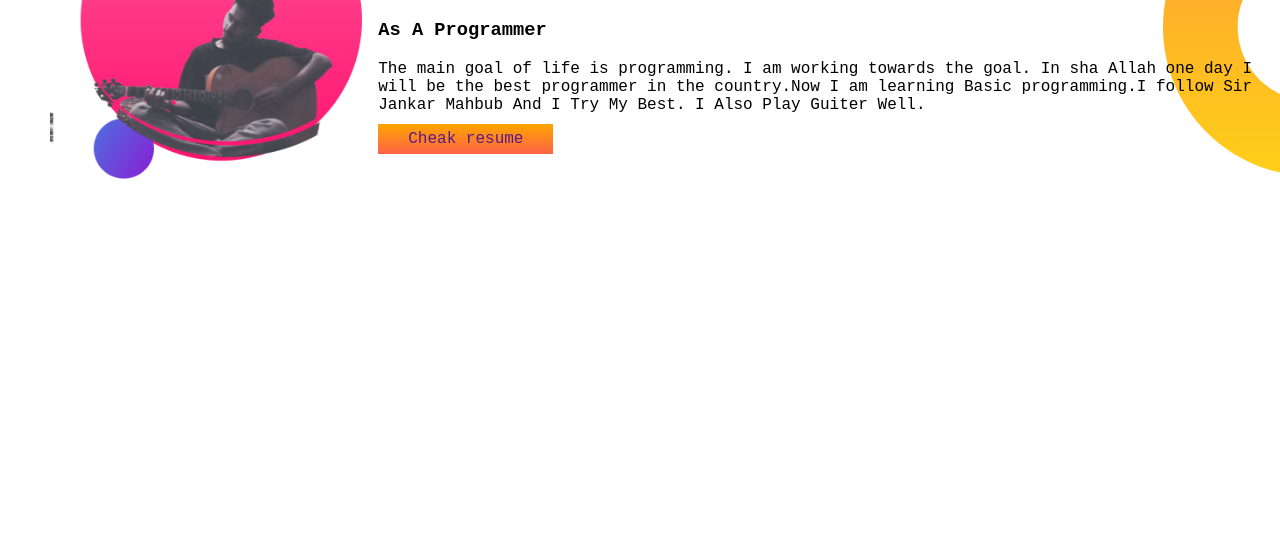
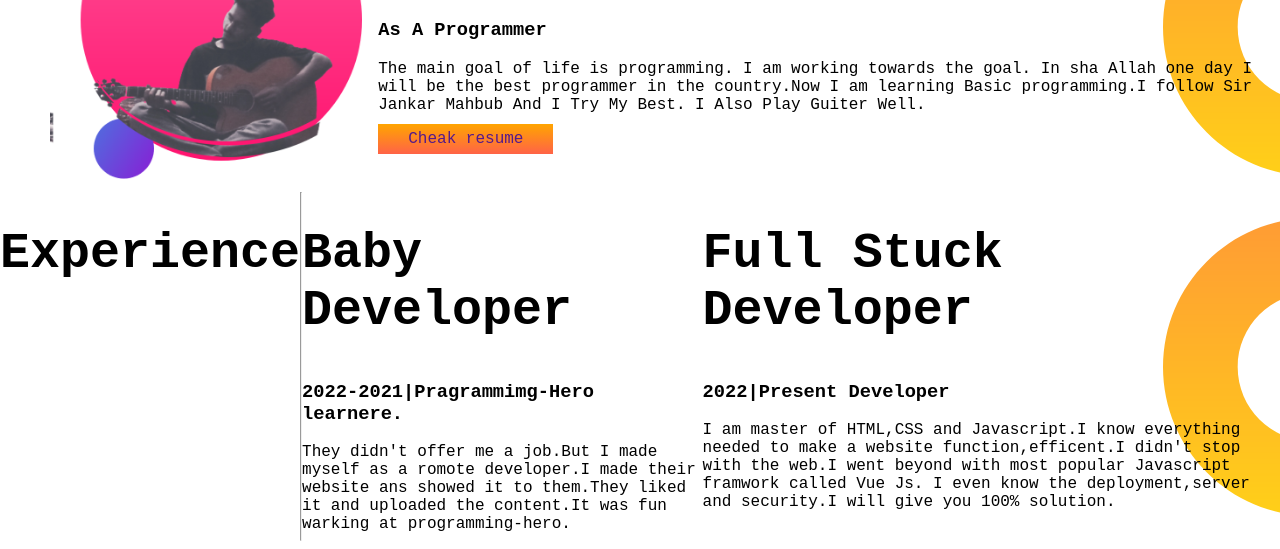
Before and after one commit to peyashuddin/my-project-repo, a plain HTML site: page index.html in a window 1280 px wide. Shown: the part 605-1154 px from the top of the page. Before the commit the page ends 800 px from the top, so only its background shows below. Drawn offline with Linux system fonts and the light colour scheme.

Commit message:
new added

```diff
--- a/index.html
+++ b/index.html
@@ -14,7 +14,7 @@
 </head>
 
 <body>
-    <section class="top-bar">
+    <section class="top-bar flexible-bar">
         <div class="container">
             <h1>Welcome To </h1>
             <h1><span class="bright">Niloy Peyash</span> World</h1>
@@ -30,7 +30,7 @@
             <img src="images/my-bg.png" alt="background">
         </div>
     </section>
-    <section class="middle-bar">
+    <section class="middle-bar flexible-bar">
         <div class="container-two">
             <img src="images/my-bg2.png" alt="bg-2">
         </div>
@@ -42,7 +42,28 @@
                 My Best. I Also Play Guiter Well.</p>
             <a class="resume-button" target="_blank" href="">Cheak resume</a>
         </div>
-
+    </section>
+    <section class="experience-area">
+        <h1>Experience</h1>
+        <div class="flexible-bar">
+            <hr>
+            <div>
+                <h1>Baby Developer</h1>
+                <h3>2022-2021|Pragrammimg-Hero learnere.</h3>
+                <p>They didn't offer me a job.But I made myself as a romote developer.I made their website ans showed it
+                    to
+                    them.They liked it and uploaded the content.It was fun warking at programming-hero.</p>
+            </div>
+            <div>
+                <h1>Full Stuck Developer</h1>
+                <h3>2022|Present Developer</h3>
+                <p>I am master of HTML,CSS and Javascript.I know everything needed to make a website function,efficent.I
+                    didn't stop with the web.I went beyond with most popular Javascript framwork called Vue Js. I even
+                    know
+                    the deployment,server and security.I will give you 100% solution.
+                </p>
+            </div>
+        </div>
     </section>
 </body>
 
--- a/style.css
+++ b/style.css
@@ -14,7 +14,7 @@ h1 {
     color: orange;
 }
 
-.top-bar {
+.flexible-bar {
     display: flex;
     background-image: url(images/top-banner.png);
     background-repeat: no-repeat;
@@ -44,7 +44,7 @@ h1 {
     padding-left: 50px;
 }
 
-.middle-bar {
+.flexible-bar {
 
     display: flex;
     background-image: url(images/dream-bg.png);
@@ -61,3 +61,7 @@ h1 {
     padding: 6px 30px;
     text-decoration: none;
 }
+
+.experience-area {
+    display: flex;
+}
```
